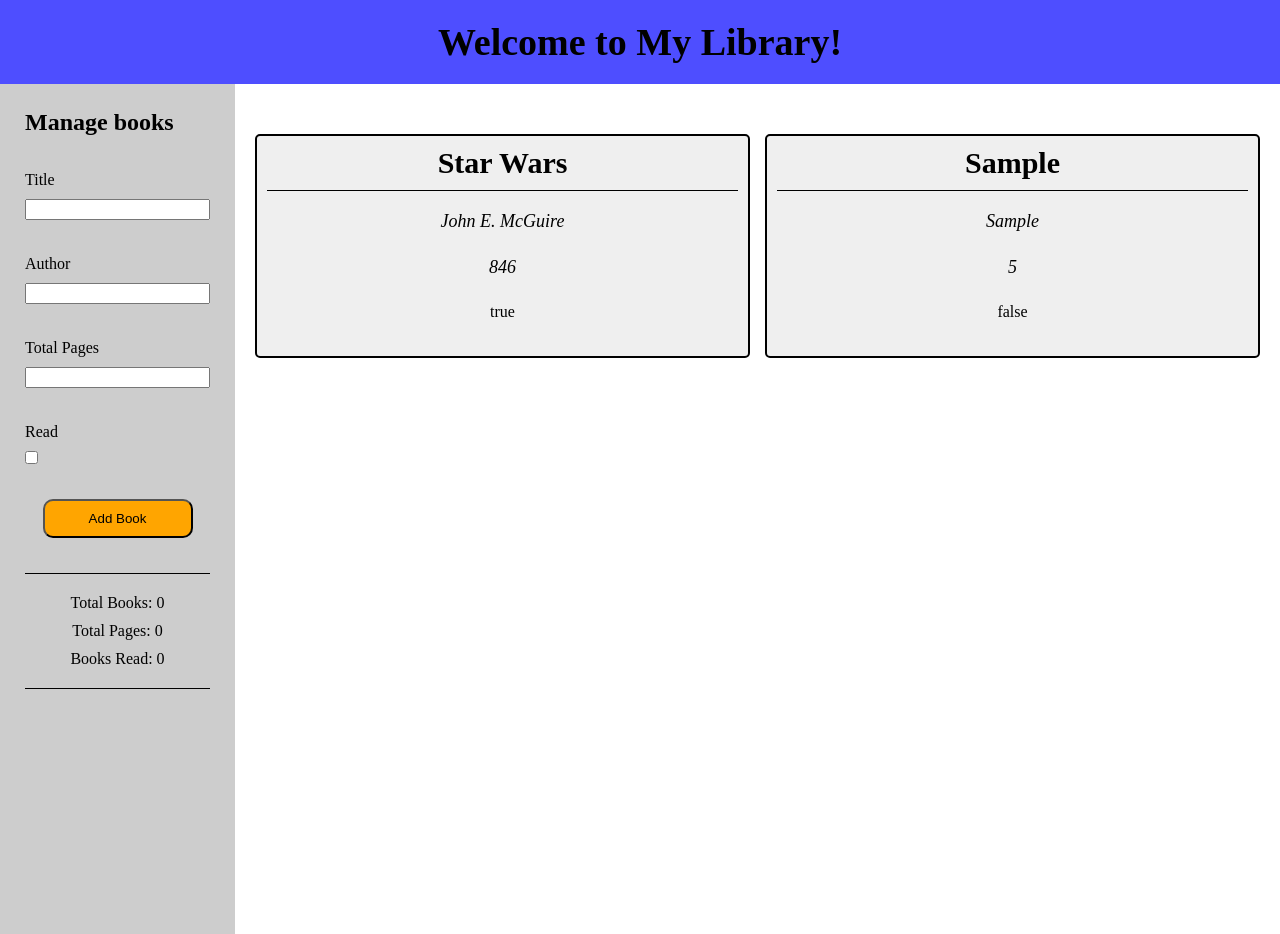
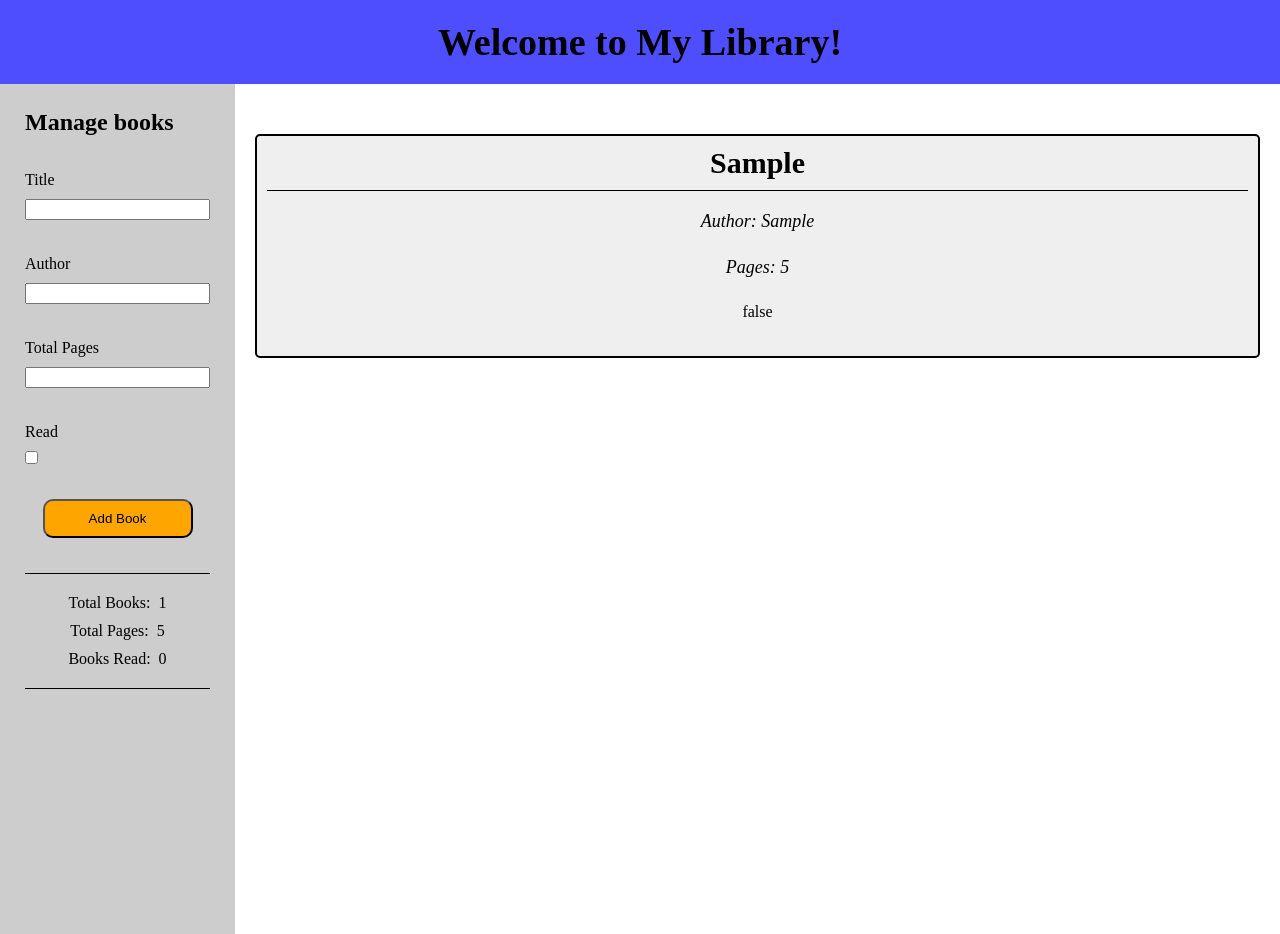
Before and after one commit to Sebastian-Hothaza/library, a plain HTML site: page index.html in a window 1280 px wide. Both pictures are taken after typing "Sample", "Sample", "5" into the empty fields and a click on the button "Add Book". Drawn offline with Linux system fonts and the light colour scheme.

Commit message:
Implemented library summary section

```diff
--- a/index.html
+++ b/index.html
@@ -31,29 +31,15 @@
             <button>Add Book</button>
 
             <div class="librarySummary">
-                <div id="totalBooks">Total Books: 0</div>
-                <div id="totalPages">Total Pages: 0</div>
-                <div id="booksRead">Books Read: 0</div>
+                <div id="totalBooks">Total Books:<div>0</div></div>
+                <div id="totalPages">Total Pages:<div>0</div></div>
+                <div id="booksRead">Books Read:<div>0</div></div>
             </div>
 
         </div>
 
         <div class="bookGrid">
-            <div class="card">
-                <div class="title">
-                    Star Wars
-                </div>
-                <div class="author">
-                    John E. McGuire
-                </div>
-                <div class="numPages">
-                    846
-                </div>
-                <div class="read">
-                    true
-                </div>
-            </div>
-
+            <!-- JS ADDS BOOK ELEMENTS HERE-->
         </div>
     </div>
 
--- a/script.js
+++ b/script.js
@@ -2,6 +2,7 @@
 // Change button to submit OR somehow enforce that title can not be empty
 
 let myLibrary = [];
+
 
 
 
@@ -37,11 +38,11 @@ addBookBtn.addEventListener('click', e => {
 
     const newCardAuthor = document.createElement('div');
     newCardAuthor.classList.add('author')
-    newCardAuthor.textContent = newBook.author;
+    newCardAuthor.textContent = "Author: " + newBook.author;
 
     const newCardPages = document.createElement('div');
     newCardPages.classList.add('numPages')
-    newCardPages.textContent = newBook.pages;
+    newCardPages.textContent = "Pages: " + newBook.pages;
 
     const newCardRead = document.createElement('div');
     newCardRead.classList.add('read')
@@ -62,6 +63,17 @@ addBookBtn.addEventListener('click', e => {
     grid.appendChild(newCard);
 
 
+    // Update summary counter
+    document.querySelector('#totalBooks>div:nth-child(-n+1)').textContent = 1 +
+        parseInt(document.querySelector('#totalBooks>div:nth-child(-n+1)').textContent);
+
+    document.querySelector('#totalPages>div:nth-child(-n+1)').textContent = parseInt(newBook.pages) +
+        parseInt(document.querySelector('#totalPages>div:nth-child(-n+1)').textContent);
+
+    if (newBook.read){
+        document.querySelector('#booksRead>div:nth-child(-n+1)').textContent = 1 +
+            parseInt(document.querySelector('#booksRead>div:nth-child(-n+1)').textContent);
+    }
 });
 
 
@@ -78,9 +90,6 @@ function addBookToLibrary(Book, arr){
     arr.push(Book);
 }
 
-const myBook = new Book("World of Wonder", "John Smith", 45, false);
-const myBook2 = new Book("World of Wonder 2", "John Smith", 145, false);
-const myBook3 = new Book("World of Wonder 3", "John Smith", 245, false);
 
 function displayBooks(){
     for (let i=0; i<myLibrary.length; i++){
--- a/style.css
+++ b/style.css
@@ -53,7 +53,11 @@ button{
     margin: 25px 0px;
     padding: 20px;
     gap: 10px;
+}
 
+.librarySummary>*{
+    display: flex;
+    gap: .5em;
 }
 
 .bookGrid{
```
